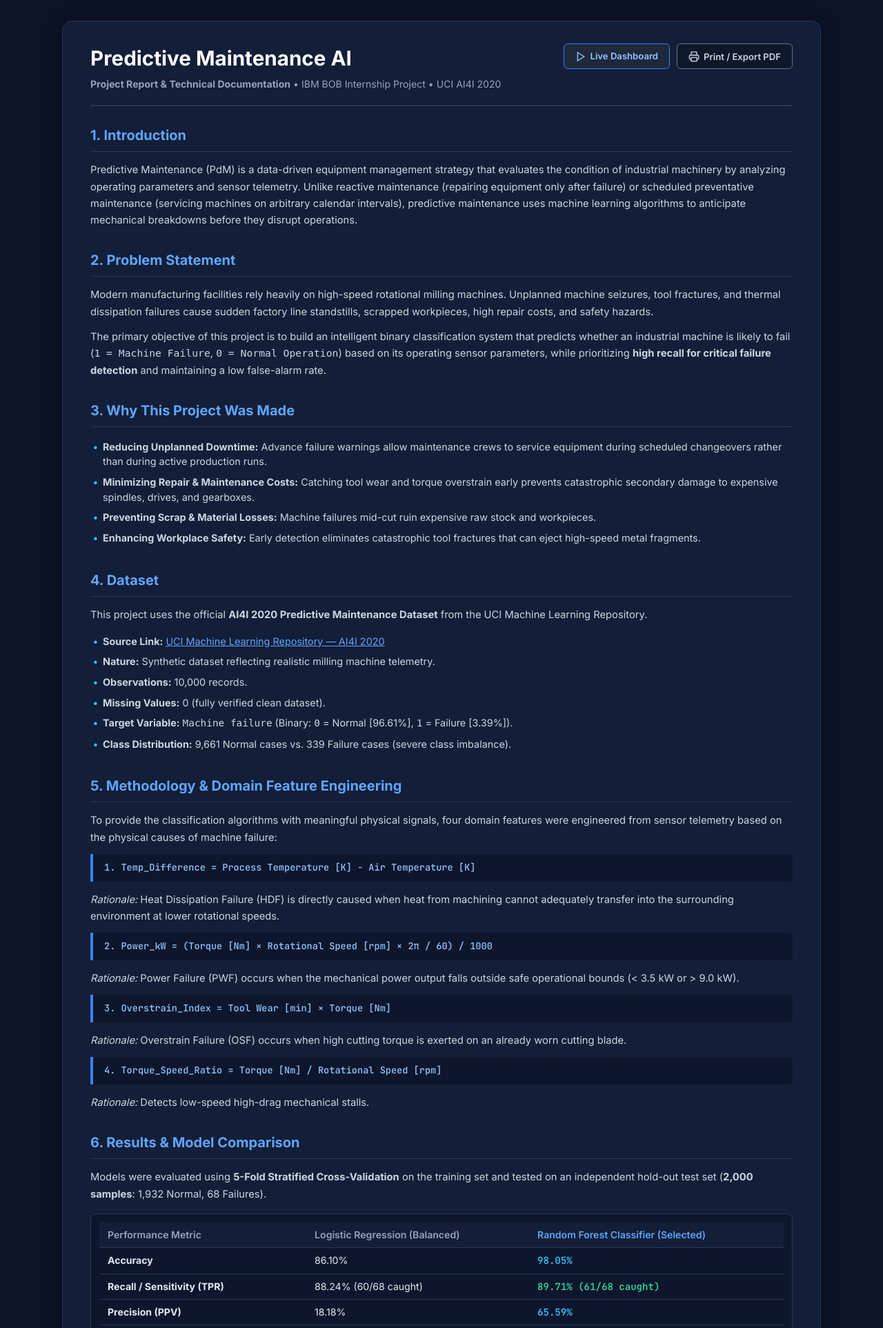
After one commit to tahirkhan05/Predictive-Maintenance-AI, a Flask app: template templates/report.html in a window 1280 px wide. The commit adds this page. Shown: the top 1925 px of the page at 69% size. Run offline with Flask 3, Linux system fonts and the light colour scheme; the template is opened without the code that fills it, so the values that code supplies are empty; parts of the project's set-up code (start-up, migrations or seed data) failed here and were passed over.

Commit message:
Add full HTML project report with print/PDF export and navigation link

```diff
--- a/app.py
+++ b/app.py
@@ -82,6 +82,17 @@ def index():
     )
 
 
+@app.route('/report')
+def report():
+    """Render the formal HTML project report."""
+    _, metrics, feature_importances = get_model()
+    return render_template(
+        'report.html',
+        metrics=metrics,
+        feature_importances=feature_importances
+    )
+
+
 @app.route('/predict', methods=['POST'])
 def predict():
     """API endpoint to predict machine failure from JSON or form input."""
--- /dev/null
+++ b/templates/report.html
@@ -0,0 +1,450 @@
+<!DOCTYPE html>
+<html lang="en">
+<head>
+    <meta charset="UTF-8">
+    <meta name="viewport" content="width=device-width, initial-scale=1.0">
+    <title>Predictive Maintenance AI - Project Report</title>
+    <meta name="description" content="Formal project report for Predictive Maintenance AI - IBM BOB Internship Assignment.">
+    <link rel="stylesheet" href="{{ url_for('static', filename='style.css') }}">
+    <link rel="preconnect" href="https://fonts.googleapis.com">
+    <link rel="preconnect" href="https://fonts.gstatic.com" crossorigin>
+    <link href="https://fonts.googleapis.com/css2?family=Inter:wght@400;500;600;700&family=JetBrains+Mono:wght@500;600&display=swap" rel="stylesheet">
+    <style>
+        .report-page-container {
+            width: 100%;
+            max-width: 1100px;
+            margin: 20px auto;
+            background: #131e38;
+            border: 1px solid #273754;
+            border-radius: 14px;
+            padding: 32px 40px;
+            box-shadow: 0 4px 24px rgba(0, 0, 0, 0.35);
+        }
+        .report-header {
+            display: flex;
+            justify-content: space-between;
+            align-items: flex-start;
+            border-bottom: 2px solid #273754;
+            padding-bottom: 20px;
+            margin-bottom: 28px;
+        }
+        .report-title-block h1 {
+            font-size: 1.85rem;
+            font-weight: 700;
+            color: #ffffff;
+            margin-bottom: 6px;
+        }
+        .report-meta-tag {
+            font-size: 0.88rem;
+            color: #94a3b8;
+        }
+        .report-actions {
+            display: flex;
+            gap: 10px;
+        }
+        .nav-btn {
+            font-family: var(--font-sans);
+            font-size: 0.82rem;
+            font-weight: 600;
+            padding: 8px 16px;
+            background: #1e293b;
+            border: 1px solid #3b82f6;
+            border-radius: 6px;
+            color: #93c5fd;
+            text-decoration: none;
+            display: inline-flex;
+            align-items: center;
+            gap: 6px;
+            transition: all 0.2s ease;
+            cursor: pointer;
+        }
+        .nav-btn:hover {
+            background: #2563eb;
+            color: #ffffff;
+        }
+        .print-btn {
+            background: #0f172a;
+            border-color: #64748b;
+            color: #cbd5e1;
+        }
+        .print-btn:hover {
+            background: #334155;
+            color: #ffffff;
+        }
+        .report-section {
+            margin-bottom: 32px;
+        }
+        .report-section h2 {
+            font-size: 1.25rem;
+            font-weight: 700;
+            color: #60a5fa;
+            border-bottom: 1px solid #273754;
+            padding-bottom: 8px;
+            margin-bottom: 14px;
+            display: flex;
+            align-items: center;
+            gap: 8px;
+        }
+        .report-section p {
+            font-size: 0.92rem;
+            color: #cbd5e1;
+            line-height: 1.65;
+            margin-bottom: 12px;
+        }
+        .report-section ul {
+            list-style: none;
+            padding-left: 0;
+            margin-bottom: 14px;
+        }
+        .report-section ul li {
+            font-size: 0.90rem;
+            color: #cbd5e1;
+            padding: 4px 0 4px 18px;
+            position: relative;
+            line-height: 1.5;
+        }
+        .report-section ul li::before {
+            content: "•";
+            position: absolute;
+            left: 4px;
+            color: #38bdf8;
+            font-weight: bold;
+        }
+        .table-wrapper {
+            background: #0d162d;
+            border: 1px solid #273754;
+            border-radius: 8px;
+            padding: 12px;
+            margin: 16px 0;
+            overflow-x: auto;
+        }
+        .report-table {
+            width: 100%;
+            border-collapse: collapse;
+            font-size: 0.88rem;
+        }
+        .report-table th, .report-table td {
+            padding: 8px 12px;
+            text-align: left;
+            border-bottom: 1px solid #273754;
+        }
+        .report-table th {
+            color: #94a3b8;
+            font-weight: 600;
+            background: #131e38;
+        }
+        .report-table td {
+            color: #e2e8f0;
+        }
+        .report-table .rf-val {
+            font-family: var(--font-mono);
+            color: #38bdf8;
+            font-weight: 600;
+        }
+        .figure-grid {
+            display: grid;
+            grid-template-columns: 1fr 1fr;
+            gap: 16px;
+            margin: 20px 0;
+        }
+        .figure-card {
+            background: #0d162d;
+            border: 1px solid #273754;
+            border-radius: 8px;
+            padding: 12px;
+            display: flex;
+            flex-direction: column;
+            gap: 8px;
+        }
+        .figure-card.full-width {
+            grid-column: span 2;
+        }
+        .figure-card img {
+            width: 100%;
+            border-radius: 6px;
+            background: #ffffff;
+            object-fit: contain;
+        }
+        .figure-caption {
+            font-size: 0.80rem;
+            color: #94a3b8;
+            text-align: center;
+        }
+        .formula-box {
+            background: #0d162d;
+            border-left: 4px solid #3b82f6;
+            padding: 10px 16px;
+            border-radius: 0 6px 6px 0;
+            font-family: var(--font-mono);
+            font-size: 0.85rem;
+            color: #93c5fd;
+            margin: 10px 0 14px 0;
+        }
+        @media print {
+            body {
+                background: #ffffff !important;
+                color: #000000 !important;
+            }
+            .report-page-container {
+                background: #ffffff !important;
+                border: none !important;
+                box-shadow: none !important;
+                padding: 0 !important;
+                max-width: 100% !important;
+            }
+            .nav-btn, .report-actions {
+                display: none !important;
+            }
+            .report-section h2 {
+                color: #1e3a8a !important;
+                border-bottom: 2px solid #cbd5e1 !important;
+            }
+            .report-section p, .report-section ul li, .report-table td {
+                color: #1e293b !important;
+            }
+            .table-wrapper, .figure-card, .formula-box {
+                background: #f8fafc !important;
+                border: 1px solid #cbd5e1 !important;
+            }
+        }
+    </style>
+</head>
+<body>
+    <div class="report-page-container">
+        <!-- Report Header -->
+        <header class="report-header">
+            <div class="report-title-block">
+                <h1>Predictive Maintenance AI</h1>
+                <p class="report-meta-tag">
+                    <strong>Project Report & Technical Documentation</strong> &bull; IBM BOB Internship Project &bull; UCI AI4I 2020
+                </p>
+            </div>
+            <div class="report-actions">
+                <a href="/" class="nav-btn">
+                    <svg viewBox="0 0 24 24" width="16" height="16" stroke="currentColor" stroke-width="2" fill="none">
+                        <polygon points="5 3 19 12 5 21 5 3"></polygon>
+                    </svg>
+                    Live Dashboard
+                </a>
+                <button onclick="window.print()" class="nav-btn print-btn">
+                    <svg viewBox="0 0 24 24" width="16" height="16" stroke="currentColor" stroke-width="2" fill="none">
+                        <polyline points="6 9 6 2 18 2 18 9"></polyline>
+                        <path d="M6 18H4a2 2 0 0 1-2-2v-5a2 2 0 0 1 2-2h16a2 2 0 0 1 2 2v5a2 2 0 0 1-2 2h-2"></path>
+                        <rect x="6" y="14" width="12" height="8"></rect>
+                    </svg>
+                    Print / Export PDF
+                </button>
+            </div>
+        </header>
+
+        <!-- Section 1: Introduction -->
+        <section class="report-section">
+            <h2>1. Introduction</h2>
+            <p>
+                Predictive Maintenance (PdM) is a data-driven equipment management strategy that evaluates the condition of industrial machinery by analyzing operating parameters and sensor telemetry. Unlike reactive maintenance (repairing equipment only after failure) or scheduled preventative maintenance (servicing machines on arbitrary calendar intervals), predictive maintenance uses machine learning algorithms to anticipate mechanical breakdowns before they disrupt operations.
+            </p>
+        </section>
+
+        <!-- Section 2: Problem Statement -->
+        <section class="report-section">
+            <h2>2. Problem Statement</h2>
+            <p>
+                Modern manufacturing facilities rely heavily on high-speed rotational milling machines. Unplanned machine seizures, tool fractures, and thermal dissipation failures cause sudden factory line standstills, scrapped workpieces, high repair costs, and safety hazards.
+            </p>
+            <p>
+                The primary objective of this project is to build an intelligent binary classification system that predicts whether an industrial machine is likely to fail (<code>1 = Machine Failure</code>, <code>0 = Normal Operation</code>) based on its operating sensor parameters, while prioritizing <strong>high recall for critical failure detection</strong> and maintaining a low false-alarm rate.
+            </p>
+        </section>
+
+        <!-- Section 3: Why This Project Was Made -->
+        <section class="report-section">
+            <h2>3. Why This Project Was Made</h2>
+            <ul>
+                <li><strong>Reducing Unplanned Downtime:</strong> Advance failure warnings allow maintenance crews to service equipment during scheduled changeovers rather than during active production runs.</li>
+                <li><strong>Minimizing Repair & Maintenance Costs:</strong> Catching tool wear and torque overstrain early prevents catastrophic secondary damage to expensive spindles, drives, and gearboxes.</li>
+                <li><strong>Preventing Scrap & Material Losses:</strong> Machine failures mid-cut ruin expensive raw stock and workpieces.</li>
+                <li><strong>Enhancing Workplace Safety:</strong> Early detection eliminates catastrophic tool fractures that can eject high-speed metal fragments.</li>
+            </ul>
+        </section>
+
+        <!-- Section 4: Dataset -->
+        <section class="report-section">
+            <h2>4. Dataset</h2>
+            <p>
+                This project uses the official <strong>AI4I 2020 Predictive Maintenance Dataset</strong> from the UCI Machine Learning Repository.
+            </p>
+            <ul>
+                <li><strong>Source Link:</strong> <a href="https://archive.ics.uci.edu/dataset/601/ai4i" target="_blank" style="color: #60a5fa;">UCI Machine Learning Repository — AI4I 2020</a></li>
+                <li><strong>Nature:</strong> Synthetic dataset reflecting realistic milling machine telemetry.</li>
+                <li><strong>Observations:</strong> 10,000 records.</li>
+                <li><strong>Missing Values:</strong> 0 (fully verified clean dataset).</li>
+                <li><strong>Target Variable:</strong> <code>Machine failure</code> (Binary: <code>0</code> = Normal [96.61%], <code>1</code> = Failure [3.39%]).</li>
+                <li><strong>Class Distribution:</strong> 9,661 Normal cases vs. 339 Failure cases (severe class imbalance).</li>
+            </ul>
+        </section>
+
+        <!-- Section 5: Methodology & Feature Engineering -->
+        <section class="report-section">
+            <h2>5. Methodology & Domain Feature Engineering</h2>
+            <p>
+                To provide the classification algorithms with meaningful physical signals, four domain features were engineered from sensor telemetry based on the physical causes of machine failure:
+            </p>
+
+            <div class="formula-box">
+                1. Temp_Difference = Process Temperature [K] - Air Temperature [K]
+            </div>
+            <p>
+                <em>Rationale:</em> Heat Dissipation Failure (HDF) is directly caused when heat from machining cannot adequately transfer into the surrounding environment at lower rotational speeds.
+            </p>
+
+            <div class="formula-box">
+                2. Power_kW = (Torque [Nm] × Rotational Speed [rpm] × 2π / 60) / 1000
+            </div>
+            <p>
+                <em>Rationale:</em> Power Failure (PWF) occurs when the mechanical power output falls outside safe operational bounds (&lt; 3.5 kW or &gt; 9.0 kW).
+            </p>
+
+            <div class="formula-box">
+                3. Overstrain_Index = Tool Wear [min] × Torque [Nm]
+            </div>
+            <p>
+                <em>Rationale:</em> Overstrain Failure (OSF) occurs when high cutting torque is exerted on an already worn cutting blade.
+            </p>
+
+            <div class="formula-box">
+                4. Torque_Speed_Ratio = Torque [Nm] / Rotational Speed [rpm]
+            </div>
+            <p>
+                <em>Rationale:</em> Detects low-speed high-drag mechanical stalls.
+            </p>
+        </section>
+
+        <!-- Section 6: Results & Model Comparison -->
+        <section class="report-section">
+            <h2>6. Results & Model Comparison</h2>
+            <p>
+                Models were evaluated using <strong>5-Fold Stratified Cross-Validation</strong> on the training set and tested on an independent hold-out test set (<strong>2,000 samples</strong>: 1,932 Normal, 68 Failures).
+            </p>
+
+            <div class="table-wrapper">
+                <table class="report-table">
+                    <thead>
+                        <tr>
+                            <th>Performance Metric</th>
+                            <th>Logistic Regression (Balanced)</th>
+                            <th style="color: #60a5fa;">Random Forest Classifier (Selected)</th>
+                        </tr>
+                    </thead>
+                    <tbody>
+                        <tr>
+                            <td><strong>Accuracy</strong></td>
+                            <td>86.10%</td>
+                            <td class="rf-val">98.05%</td>
+                        </tr>
+                        <tr>
+                            <td><strong>Recall / Sensitivity (TPR)</strong></td>
+                            <td>88.24% (60/68 caught)</td>
+                            <td class="rf-val" style="color: #34d399;">89.71% (61/68 caught)</td>
+                        </tr>
+                        <tr>
+                            <td><strong>Precision (PPV)</strong></td>
+                            <td>18.18%</td>
+                            <td class="rf-val">65.59%</td>
+                        </tr>
+                        <tr>
+                            <td><strong>Specificity (TNR)</strong></td>
+                            <td>86.02%</td>
+                            <td class="rf-val">98.34%</td>
+                        </tr>
+                        <tr>
+                            <td><strong>F1-Score</strong></td>
+                            <td>0.3015</td>
+                            <td class="rf-val" style="color: #34d399;">0.7578 (5-Fold CV: 0.7659)</td>
+                        </tr>
+                        <tr>
+                            <td><strong>ROC-AUC Score</strong></td>
+                            <td>0.9385</td>
+                            <td class="rf-val">0.9869 (5-Fold CV: 0.9815)</td>
+                        </tr>
+                        <tr>
+                            <td><strong>PR-AUC (Average Precision)</strong></td>
+                            <td>0.4183</td>
+                            <td class="rf-val">0.8574</td>
+                        </tr>
+                        <tr>
+                            <td><strong>False Positive Rate (FPR)</strong></td>
+                            <td>13.98% (270 false alarms)</td>
+                            <td class="rf-val">1.66% (Only 32 false alarms)</td>
+                        </tr>
+                        <tr>
+                            <td><strong>False Negative Rate (FNR)</strong></td>
+                            <td>11.76% (8 missed)</td>
+                            <td class="rf-val">10.29% (7 missed)</td>
+                        </tr>
+                    </tbody>
+                </table>
+            </div>
+
+            <p>
+                <strong>Model Selection Rationale:</strong> The Random Forest Classifier was chosen as the champion model. It detects <strong>89.71% of all critical failures</strong> while reducing false alarms from 270 down to 32. The close agreement between 5-fold cross-validation F1 (0.7659) and test F1 (0.7578) demonstrates <strong>no overfitting or underfitting</strong>.
+            </p>
+        </section>
+
+        <!-- Section 7: Diagnostic Visualizations -->
+        <section class="report-section">
+            <h2>7. Diagnostic Visualizations & Curves</h2>
+            <div class="figure-grid">
+                <div class="figure-card">
+                    <img src="/reports/figures/roc_curves_comparison.png" alt="ROC Curves Comparison">
+                    <span class="figure-caption">Figure 1: Receiver Operating Characteristic (ROC) Curves (RF AUC = 0.9869)</span>
+                </div>
+                <div class="figure-card">
+                    <img src="/reports/figures/precision_recall_curves.png" alt="Precision Recall Curves">
+                    <span class="figure-caption">Figure 2: Precision-Recall Curves on Imbalanced Failure Class</span>
+                </div>
+                <div class="figure-card">
+                    <img src="/reports/figures/confusion_matrices_side_by_side.png" alt="Confusion Matrices">
+                    <span class="figure-caption">Figure 3: Confusion Matrices Comparison on Test Set (N = 2,000)</span>
+                </div>
+                <div class="figure-card">
+                    <img src="/reports/figures/feature_importance_bar_chart.png" alt="Feature Importance">
+                    <span class="figure-caption">Figure 4: Random Forest Feature Importance Ranking</span>
+                </div>
+                <div class="figure-card full-width">
+                    <img src="/reports/figures/sensor_distributions_and_failure_modes.png" alt="Sensor Distributions">
+                    <span class="figure-caption">Figure 5: Telemetry Boxplots & AI4I 2020 Failure Mode Occurrence Breakdown</span>
+                </div>
+            </div>
+        </section>
+
+        <!-- Section 8: Web Application Architecture -->
+        <section class="report-section">
+            <h2>8. Web Application Architecture</h2>
+            <p>
+                The application features a single-screen responsive dashboard built with Flask and vanilla HTML5/CSS/JavaScript:
+            </p>
+            <ul>
+                <li><strong>Interactive Telemetry Input:</strong> Real-time input controls with physical parameter validation.</li>
+                <li><strong>Instant Scenario Presets:</strong> 1-click loading for Normal Run, Overstrain Risk, Thermal Dissipation Risk, and Power Overload.</li>
+                <li><strong>Continuous Risk Gauges:</strong> Visual meters for Overstrain Load, Tool Life Expended, Power Envelope Stress, and Thermal Stress.</li>
+                <li><strong>Model Performance & Explainability:</strong> Live side-by-side metrics and human-readable diagnostic risk factors.</li>
+            </ul>
+        </section>
+
+        <!-- Section 9: Conclusion & Future Scope -->
+        <section class="report-section">
+            <h2>9. Conclusion & Future Improvements</h2>
+            <p>
+                The Predictive Maintenance AI project successfully demonstrates a technically sound, explainable machine learning system capable of predicting industrial machine failure before catastrophic breakdown occurs.
+            </p>
+            <p><strong>Future Improvements:</strong></p>
+            <ul>
+                <li>Direct integration with IoT telemetry pipelines via MQTT or OPC-UA.</li>
+                <li>Remaining Useful Life (RUL) regression modeling.</li>
+                <li>Multi-class failure mode classification (TWF, HDF, PWF, OSF).</li>
+                <li>Automated retraining loops triggered by factory maintenance logs.</li>
+            </ul>
+        </section>
+    </div>
+</body>
+</html>
```
Also changed, not shown: templates/index.html (+10 -1 lines).
